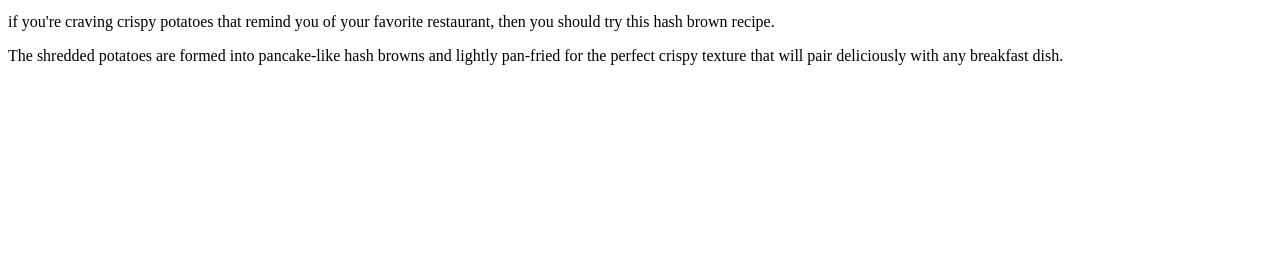
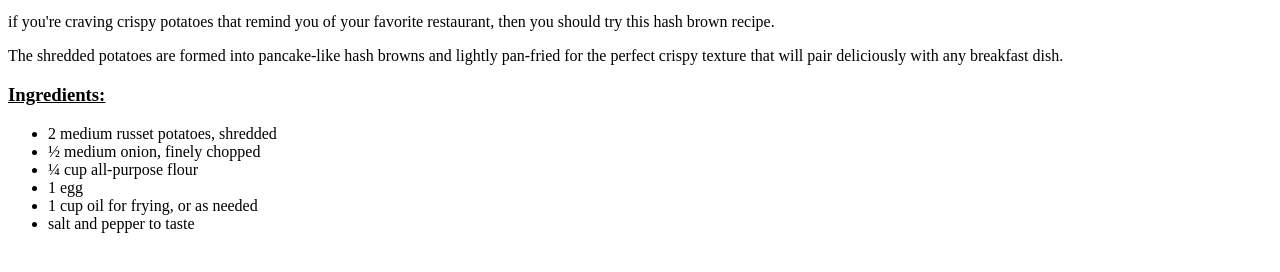
Before and after one commit to scotchmint/odin-recipes, a plain HTML site: page recipes/crispy-hash-browns.html in a window 1280 px wide. Shown: the part 464-736 px from the top of the page. Drawn offline with Linux system fonts and the light colour scheme.

Commit message:
Add ingredients

```diff
--- a/recipes/crispy-hash-browns.html
+++ b/recipes/crispy-hash-browns.html
@@ -17,5 +17,17 @@
             then you should try this hash brown recipe.</p>
         <p>The shredded potatoes are formed into pancake-like hash browns and lightly pan-fried for the perfect crispy texture
             that will pair deliciously with any breakfast dish.</p>
+
+            <h3><ins>Ingredients:</ins></h3>
+            <ul>
+                <li>2 medium russet potatoes, shredded</li>
+                <li>½ medium onion, finely chopped</li>
+                <li>¼ cup all-purpose flour</li>
+                <li>1 egg</li>
+                <li>1 cup oil for frying, or as needed</li>
+                <li>salt and pepper to taste</li>
+            </ul>
+
+
     </body>
 </html>
```
